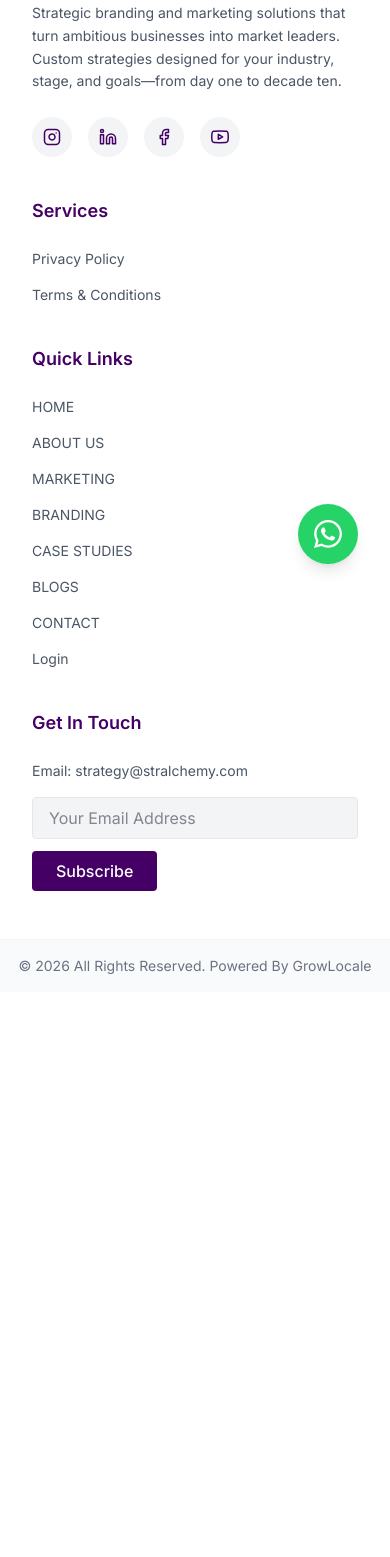
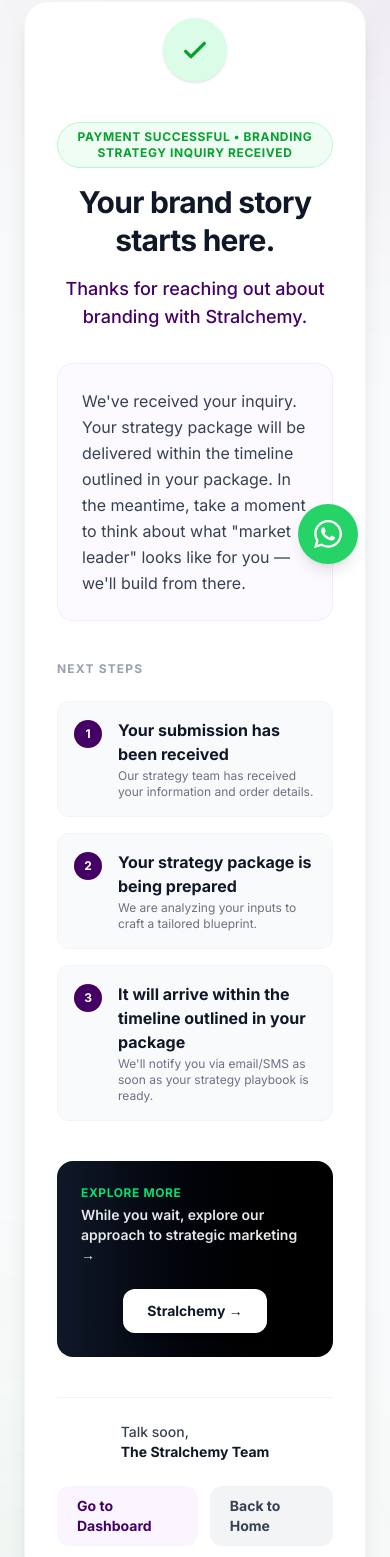
Before and after one commit to harshkumarjangir/stralchemy, a React (Vite) app in the folder client/: page /thank-you in a window 390 px wide. Shown: the part 200-1757 px from the top of the page. Before the commit the page ends 1192 px from the top, so only its background shows below. Built offline with nearby package versions, Linux system fonts and the light colour scheme.

Commit message:
feat: add ThankYou page and redirect branding and marketing forms upon successful payment

```diff
--- a/client/src/App.jsx
+++ b/client/src/App.jsx
@@ -18,6 +18,7 @@
 import CaseStudyDetail from './pages/CaseStudyDetail';
 import Blogs from './pages/Blogs';
 import BlogDetail from './pages/BlogDetail';
+import ThankYou from './pages/ThankYou';
 
 const App = () => {
   return (
@@ -42,6 +43,7 @@
             <Route path="/blogs/:slug" element={<BlogDetail />} />
             <Route path="/dashboard" element={<Dashboard />} />
             <Route path="/profile" element={<Profile />} />
+            <Route path="/thank-you" element={<ThankYou />} />
             {/* Add more routes here as needed */}
           </Routes>
         </main>
--- a/client/src/components/branding/BrandingFormSection.jsx
+++ b/client/src/components/branding/BrandingFormSection.jsx
@@ -1,7 +1,9 @@
 import React, { useState, useEffect } from 'react';
+import { useNavigate } from 'react-router-dom';
 import axios from 'axios';
 
 const BrandingFormSection = () => {
+  const navigate = useNavigate();
   const [loading, setLoading] = useState(false);
   const [successMsg, setSuccessMsg] = useState('');
   const [errorMsg, setErrorMsg] = useState('');
@@ -120,7 +122,7 @@
               formData: backendPayload
             }, { headers });
 
-            setSuccessMsg('Payment successful! Your strategy request has been submitted. Check your Dashboard.');
+            setSuccessMsg('Payment successful! Redirecting to Thank You page...');
             setFormData({
               name: '', businessName: '', email: '', phone: '', industry: '', stage: '', website: '',
               brandingNeed: '', currentAssets: [], brandAttributes: [], admiredBrands: '', vision: '',
@@ -128,6 +130,7 @@
             });
             // Reset checkboxes
             document.querySelectorAll('input[type="checkbox"]').forEach(cb => cb.checked = false);
+            navigate('/thank-you?type=branding');
           } catch (err) {
             setErrorMsg('Payment verification failed.');
           }
--- a/client/src/components/home/TransformFormSection.jsx
+++ b/client/src/components/home/TransformFormSection.jsx
@@ -1,7 +1,9 @@
 import React, { useState, useEffect } from 'react';
+import { useNavigate } from 'react-router-dom';
 import axios from 'axios';
 
 const TransformFormSection = () => {
+  const navigate = useNavigate();
   const [activeTab, setActiveTab] = useState('branding');
   const [loading, setLoading] = useState(false);
   const [successMsg, setSuccessMsg] = useState('');
@@ -78,12 +80,14 @@
               formData: { ...formData, packageTab: activeTab }
             }, { headers });
 
-            setSuccessMsg('Payment successful! Your strategy request has been submitted. Check your Dashboard.');
+            setSuccessMsg('Payment successful! Redirecting to Thank You page...');
             setFormData({
               name: '', email: '', phone: '', businessName: '', industry: '',
               stage: '', website: '', vision: '', challenges: '', goals: '',
               audience: '', additionalInfo: '', packageValue: ''
             });
+            const targetType = activeTab === 'marketing' ? 'marketing' : 'branding';
+            navigate(`/thank-you?type=${targetType}`);
           } catch (err) {
             setErrorMsg('Payment verification failed.');
           }
--- a/client/src/components/marketing/MarketingFormSection.jsx
+++ b/client/src/components/marketing/MarketingFormSection.jsx
@@ -1,7 +1,9 @@
 import React, { useState, useEffect } from 'react';
+import { useNavigate } from 'react-router-dom';
 import axios from 'axios';
 
 const MarketingFormSection = () => {
+  const navigate = useNavigate();
   const [loading, setLoading] = useState(false);
   const [successMsg, setSuccessMsg] = useState('');
   const [errorMsg, setErrorMsg] = useState('');
@@ -117,7 +119,7 @@
               formData: backendPayload
             }, { headers });
 
-            setSuccessMsg('Payment successful! Your strategy request has been submitted. Check your Dashboard.');
+            setSuccessMsg('Payment successful! Redirecting to Thank You page...');
             setFormData({
               name: '', email: '', phone: '', businessName: '', industry: '', stage: '', website: '',
               channels: [], budget: '', revenue: '', metrics: [], challenges: '', goals: '',
@@ -125,6 +127,7 @@
             });
             // Reset checkboxes
             document.querySelectorAll('input[type="checkbox"]').forEach(cb => cb.checked = false);
+            navigate('/thank-you?type=marketing');
           } catch (err) {
             setErrorMsg('Payment verification failed.');
           }
--- /dev/null
+++ b/client/src/pages/ThankYou.jsx
@@ -0,0 +1,152 @@
+import React from 'react';
+import { useSearchParams, Link } from 'react-router-dom';
+
+const ThankYou = () => {
+  const [searchParams] = useSearchParams();
+  const type = searchParams.get('type')?.toLowerCase() || 'branding';
+
+  const isMarketing = type === 'marketing';
+
+  const content = isMarketing
+    ? {
+        headline: "Let's build your next stage of growth.",
+        subhead: 'Thanks for reaching out about marketing with Stralchemy.',
+        body: "Your message has landed with us. Your strategy package will be delivered within the timeline outlined in your package. Every strategy we build is custom — no templates, no guesswork — so the more you shared upfront, the sharper it will be.",
+        ctaText: 'In the meantime, see how we approach branding strategy →',
+        ctaLink: '/branding',
+        tag: 'Marketing Strategy Inquiry Received'
+      }
+    : {
+        headline: 'Your brand story starts here.',
+        subhead: 'Thanks for reaching out about branding with Stralchemy.',
+        body: "We've received your inquiry. Your strategy package will be delivered within the timeline outlined in your package. In the meantime, take a moment to think about what \"market leader\" looks like for you — we'll build from there.",
+        ctaText: 'While you wait, explore our approach to strategic marketing →',
+        ctaLink: '/marketing',
+        tag: 'Branding Strategy Inquiry Received'
+      };
+
+  return (
+    <div className="bg-gray-50 min-h-screen pt-32 pb-24 px-6 relative overflow-hidden flex items-center justify-center">
+      {/* Background glow effects */}
+      <div className="absolute top-0 right-0 w-[500px] h-[500px] bg-brand-purple rounded-full blur-[150px] opacity-10 pointer-events-none -translate-y-1/2 translate-x-1/3"></div>
+      <div className="absolute bottom-0 left-0 w-[400px] h-[400px] bg-brand-green rounded-full blur-[150px] opacity-10 pointer-events-none translate-y-1/2 -translate-x-1/3"></div>
+
+      <div className="max-w-3xl w-full mx-auto relative z-10">
+
+        {/* Main Card */}
+        <div className="bg-white rounded-3xl p-8 md:p-14 shadow-xl border border-gray-100">
+
+          {/* Header Badge & Check Icon */}
+          <div className="flex flex-col items-center text-center mb-8">
+            <div className="w-16 h-16 rounded-full bg-green-100 text-brand-green flex items-center justify-center mb-6 shadow-sm animate-bounce">
+              <svg className="w-8 h-8" fill="none" stroke="currentColor" viewBox="0 0 24 24">
+                <path strokeLinecap="round" strokeLinejoin="round" strokeWidth="2.5" d="M5 13l4 4L19 7" />
+              </svg>
+            </div>
+
+            <span className="inline-block bg-green-50 text-brand-green font-bold text-xs px-4 py-1.5 rounded-full uppercase tracking-wider mb-4 border border-green-200">
+              Payment Successful • {content.tag}
+            </span>
+
+            <h1 className="text-3xl md:text-5xl font-extrabold text-gray-900 leading-tight mb-4 tracking-tight">
+              {content.headline}
+            </h1>
+
+            <p className="text-lg md:text-xl font-medium text-brand-purple">
+              {content.subhead}
+            </p>
+          </div>
+
+          {/* Body Paragraph */}
+          <div className="bg-purple-50/50 border border-purple-100/80 rounded-2xl p-6 md:p-8 mb-10 text-gray-700 leading-relaxed text-base md:text-lg">
+            {content.body}
+          </div>
+
+          {/* Next Steps Timeline */}
+          <div className="mb-10">
+            <h3 className="text-xs font-extrabold uppercase tracking-widest text-gray-400 mb-6">
+              Next Steps
+            </h3>
+
+            <div className="space-y-4">
+              <div className="flex items-start space-x-4 bg-gray-50 p-4 rounded-xl border border-gray-100">
+                <div className="w-7 h-7 rounded-full bg-brand-purple text-white flex items-center justify-center flex-shrink-0 text-xs font-bold mt-0.5">
+                  1
+                </div>
+                <div>
+                  <p className="font-bold text-gray-900">Your submission has been received</p>
+                  <p className="text-xs text-gray-500 mt-0.5">Our strategy team has received your information and order details.</p>
+                </div>
+              </div>
+
+              <div className="flex items-start space-x-4 bg-gray-50 p-4 rounded-xl border border-gray-100">
+                <div className="w-7 h-7 rounded-full bg-brand-purple text-white flex items-center justify-center flex-shrink-0 text-xs font-bold mt-0.5">
+                  2
+                </div>
+                <div>
+                  <p className="font-bold text-gray-900">Your strategy package is being prepared</p>
+                  <p className="text-xs text-gray-500 mt-0.5">We are analyzing your inputs to craft a tailored blueprint.</p>
+                </div>
+              </div>
+
+              <div className="flex items-start space-x-4 bg-gray-50 p-4 rounded-xl border border-gray-100">
+                <div className="w-7 h-7 rounded-full bg-brand-purple text-white flex items-center justify-center flex-shrink-0 text-xs font-bold mt-0.5">
+                  3
+                </div>
+                <div>
+                  <p className="font-bold text-gray-900">It will arrive within the timeline outlined in your package</p>
+                  <p className="text-xs text-gray-500 mt-0.5">We'll notify you via email/SMS as soon as your strategy playbook is ready.</p>
+                </div>
+              </div>
+            </div>
+          </div>
+
+          {/* Secondary CTA Banner */}
+          <div className="bg-gradient-to-r from-gray-900 to-black text-white rounded-2xl p-6 md:p-8 mb-10 flex flex-col md:flex-row items-center justify-between gap-6">
+            <div>
+              <p className="text-xs font-bold uppercase tracking-wider text-green-400 mb-1">
+                Explore More
+              </p>
+              <p className="font-semibold text-sm md:text-base text-gray-200">
+                {content.ctaText}
+              </p>
+            </div>
+            <Link
+              to={content.ctaLink}
+              className="inline-flex items-center px-6 py-3 bg-white text-gray-900 font-bold rounded-xl text-sm hover:bg-gray-100 transition-all flex-shrink-0 shadow-md"
+            >
+              Stralchemy →
+            </Link>
+          </div>
+
+          {/* Sign-off & Navigation Actions */}
+          <div className="pt-6 border-t border-gray-100 flex flex-col sm:flex-row items-center justify-between gap-6">
+            <div className="text-gray-700 font-medium text-sm">
+              <p>Talk soon,</p>
+              <p className="font-bold text-gray-900">The Stralchemy Team</p>
+            </div>
+
+            <div className="flex items-center gap-3">
+              <Link
+                to="/dashboard"
+                className="px-5 py-2.5 bg-purple-50 text-brand-purple font-bold rounded-xl text-sm hover:bg-purple-100 transition-colors"
+              >
+                Go to Dashboard
+              </Link>
+              <Link
+                to="/"
+                className="px-5 py-2.5 bg-gray-100 text-gray-700 font-bold rounded-xl text-sm hover:bg-gray-200 transition-colors"
+              >
+                Back to Home
+              </Link>
+            </div>
+          </div>
+
+        </div>
+
+      </div>
+    </div>
+  );
+};
+
+export default ThankYou;
```
